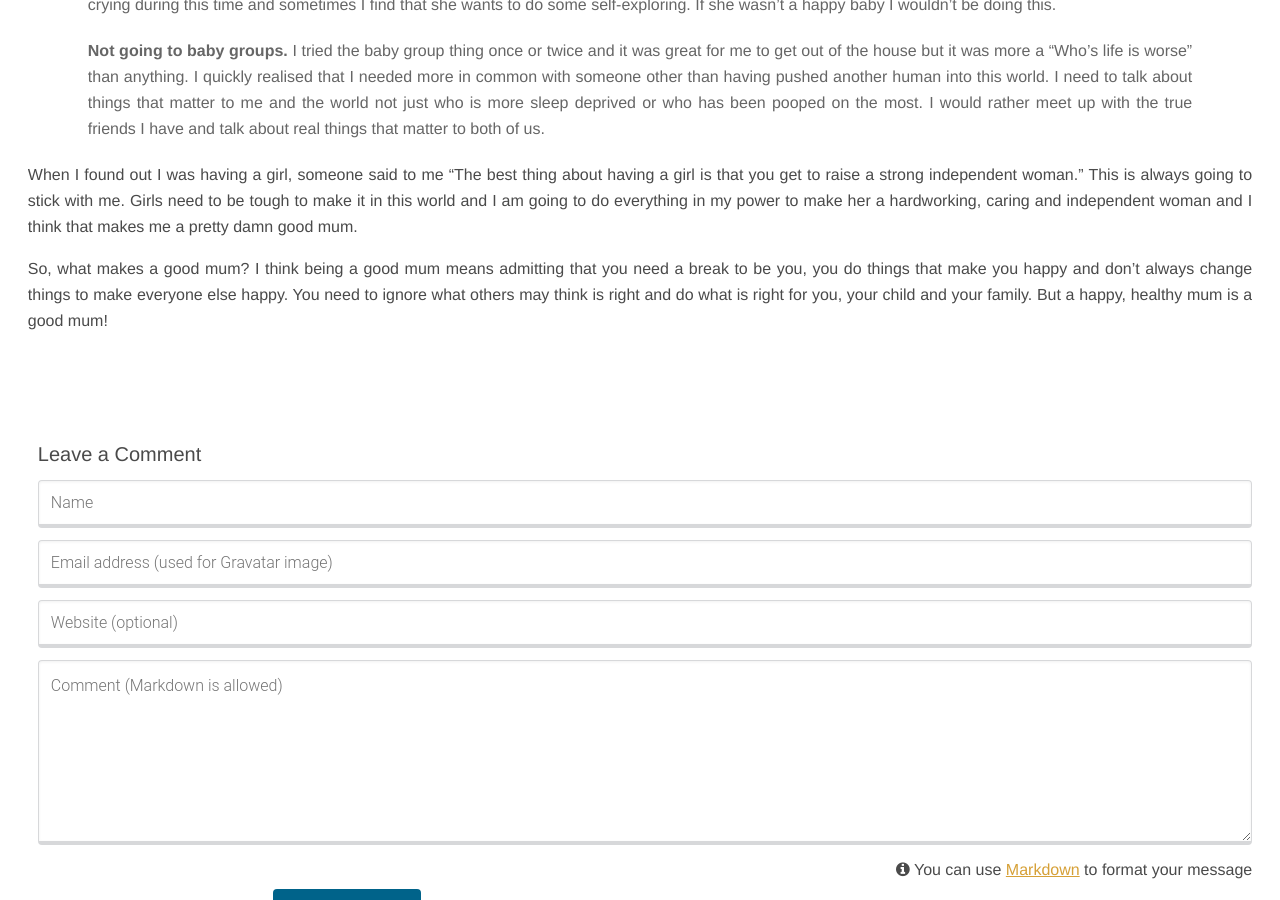
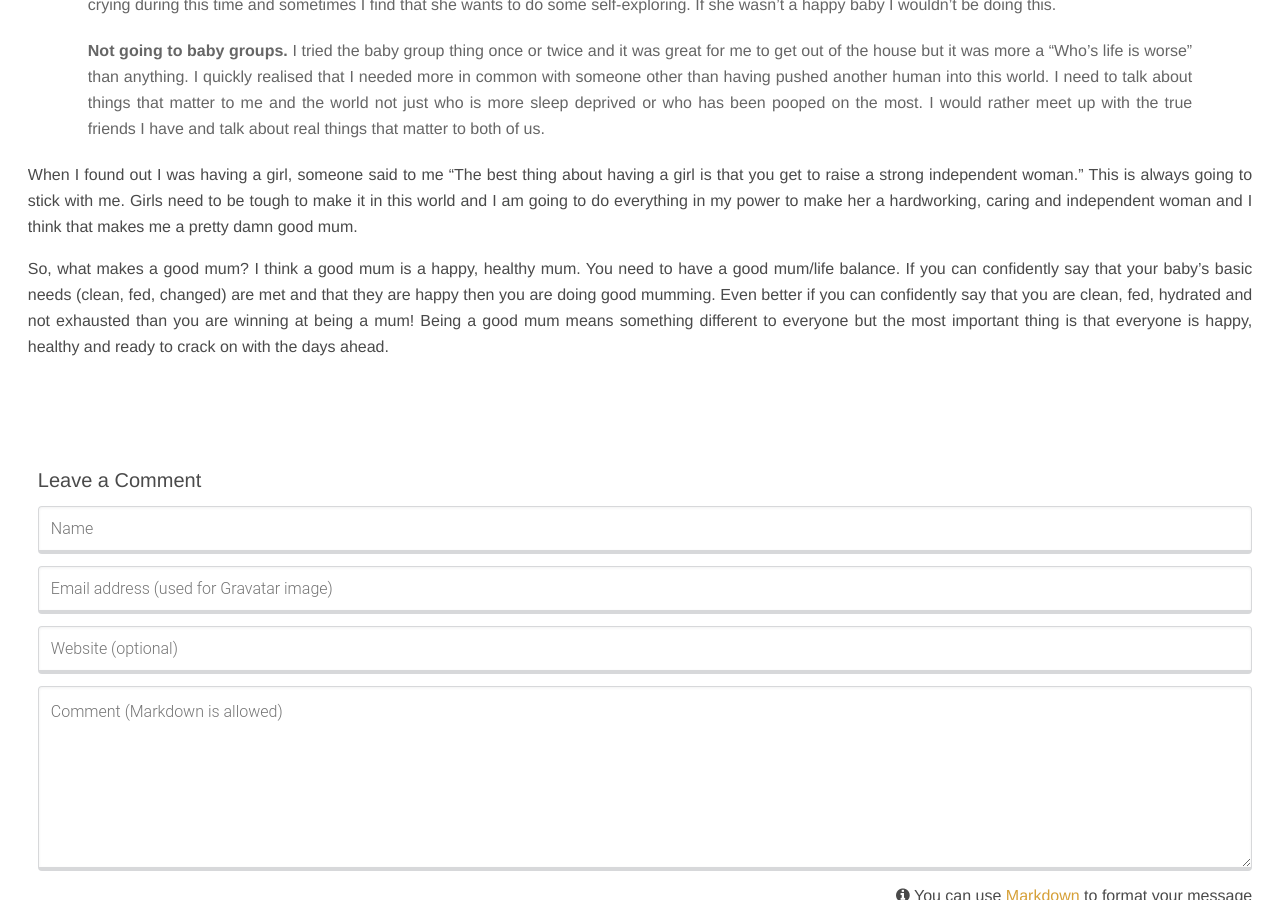
Before and after one commit to apinchofsalt/apinchofsalt.github.io, a Jekyll site: the page built from _posts/archived/jilly/2018-08-12-what-makes-a-good-mum.md, in a window 1280 px wide and 900 px high, scrolled down 1117 px. Built offline with Jekyll 4.4.1, drawn with Linux system fonts in a browser that asks for light colours; nearby versions of some CDN libraries.

Commit message:
Update 2018-08-12-what-makes-a-good-mum.md

```diff
--- a/_posts/archived/jilly/2018-08-12-what-makes-a-good-mum.md
+++ b/_posts/archived/jilly/2018-08-12-what-makes-a-good-mum.md
@@ -22,4 +22,4 @@ I think of myself as a good mum even though I do things that others may think ma
 
 When I found out I was having a girl, someone said to me “The best thing about having a girl is that you get to raise a strong independent woman.” This is always going to stick with me. Girls need to be tough to make it in this world and I am going to do everything in my power to make her a hardworking, caring and independent woman and I think that makes me a pretty damn good mum.
 
-So, what makes a good mum? I think being a good mum means admitting that you need a break to be you, you do things that make you happy and don’t always change things to make everyone else happy. You need to ignore what others may think is right and do what is right for you, your child and your family. But a happy, healthy mum is a good mum!
+So, what makes a good mum? I think a good mum is a happy, healthy mum. You need to have a good mum/life balance. If you can confidently say that your baby's basic needs (clean, fed, changed) are met and that they are happy then you are doing good mumming. Even better if you can confidently say that you are clean, fed, hydrated and not exhausted than you are winning at being a mum! Being a good mum means something different to everyone but the most important thing is that everyone is happy, healthy and ready to crack on with the days ahead.
```
